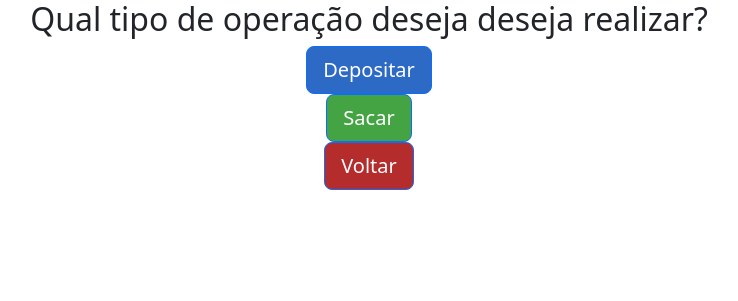
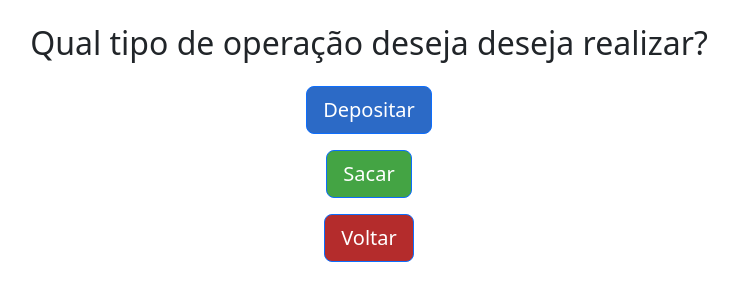
Before and after one commit to Evandro206/trabalho_flask_oo_rad_python, a Flask app: page /movimentar in a window 1280 px wide. Shown: the top 301 px of the page, without its empty margins (271-1009 px from the left). Run offline with Flask 3, Linux system fonts and the light colour scheme.

Commit message:
refactor tipo_de_movimentacao template for improved layout and consistency; unify button forms and enhance alignment

```diff
--- a/templates/tipo_de_movimentacao.html
+++ b/templates/tipo_de_movimentacao.html
@@ -1,22 +1,22 @@
 {% extends 'base.html' %} {% block content %}
 <div>
-  <div class="text-center">
+
+  <div class="d-flex flex-column gap-3 align-items-center justify-items-center my-4">
+
     <h2>Qual tipo de operação deseja deseja realizar?</h2>
     <form action="{{ url_for('depositar')}}">
       <button type="submit" class="btn btn-primary btn-lg" style="color: #ffffff; background-color: #004bbbd3; ">Depositar</button>
     </form>
-  </div>
 
-  <div class="text-center">
     <form action="{{ url_for('sacar')}}">
       <button type="submit" class="btn btn-primary btn-lg" style="color: #ffffff; background-color: #008300bb; ">Sacar</button>
     </form>
-  </div>
 
-  <div class="text-center">
     <form action="{{ url_for('main')}}">
       <button type="submit" class="btn btn-primary btn-lg" style="color: #ffffff; background-color: #a50000d3; ">Voltar</button>
     </form>
+
   </div>
+
 </div>
 {% endblock %}
```
